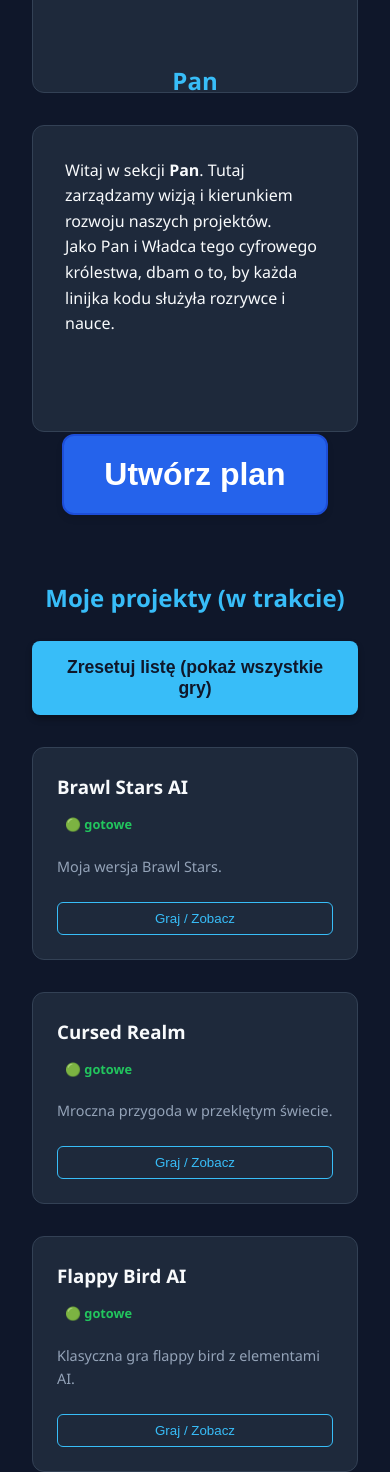
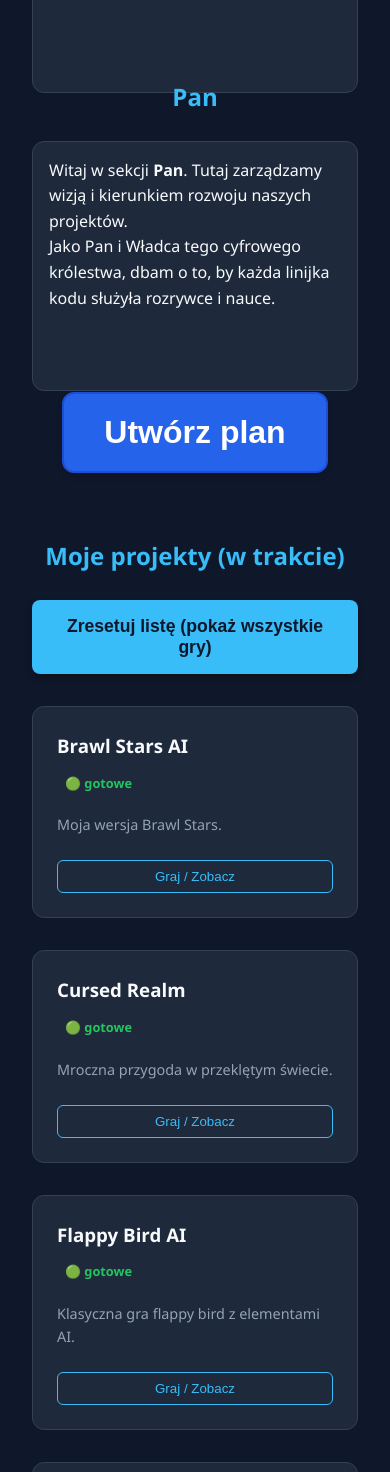
Before and after one commit to szwejkowskistachu-netizen/GryStasia, a plain HTML site: page index.html in a window 390 px wide. Shown: the part 886-2358 px from the top of the page. Drawn offline with Linux system fonts and the light colour scheme.

Commit message:
Finalna aktualizacja: poprawne nazwy gier, uklad sekcji Pan i sterowanie mobilne

```diff
--- a/index.html
+++ b/index.html
@@ -35,9 +35,9 @@
                         <p>Uwielbiam programowanie i tworzenie inteligentnych systemów. Moim głównym celem jest budowanie gier AI i symulacji, które żyją własnym życiem. Obecnie intensywnie uczę się JavaScript, aby realizować swoje wizje w przeglądarce.</p>
                     </div>
                 </div>
-                <div class="about-box">
+                <div class="about-box" style="margin-top: 1rem;">
                     <h2>Pan</h2>
-                    <div class="about-content">
+                    <div class="about-content" style="padding: 1rem;">
                         <p>Witaj w sekcji <strong>Pan</strong>. Tutaj zarządzamy wizją i kierunkiem rozwoju naszych projektów.</p>
                         <p>Jako Pan i Władca tego cyfrowego królestwa, dbam o to, by każda linijka kodu służyła rozrywce i nauce.</p>
                     </div>
--- a/script.js
+++ b/script.js
@@ -53,18 +53,6 @@ const defaultProjects = [
         description: "Przerażająca gra typu horror.",
         status: "gotowe",
         url: "hoorror/index.html"
-    },
-    {
-        name: "Super RPG",
-        description: "Epicka przygoda w świecie fantasy.",
-        status: "gotowe",
-        url: "super rpg/index.html"
-    },
-    {
-        name: "Geometry Dash",
-        description: "Dynamiczna gra rytmiczna.",
-        status: "gotowe",
-        url: "geometry dash/index.html"
     },
     {
         name: "Kółko i Krzyżyk",
```
